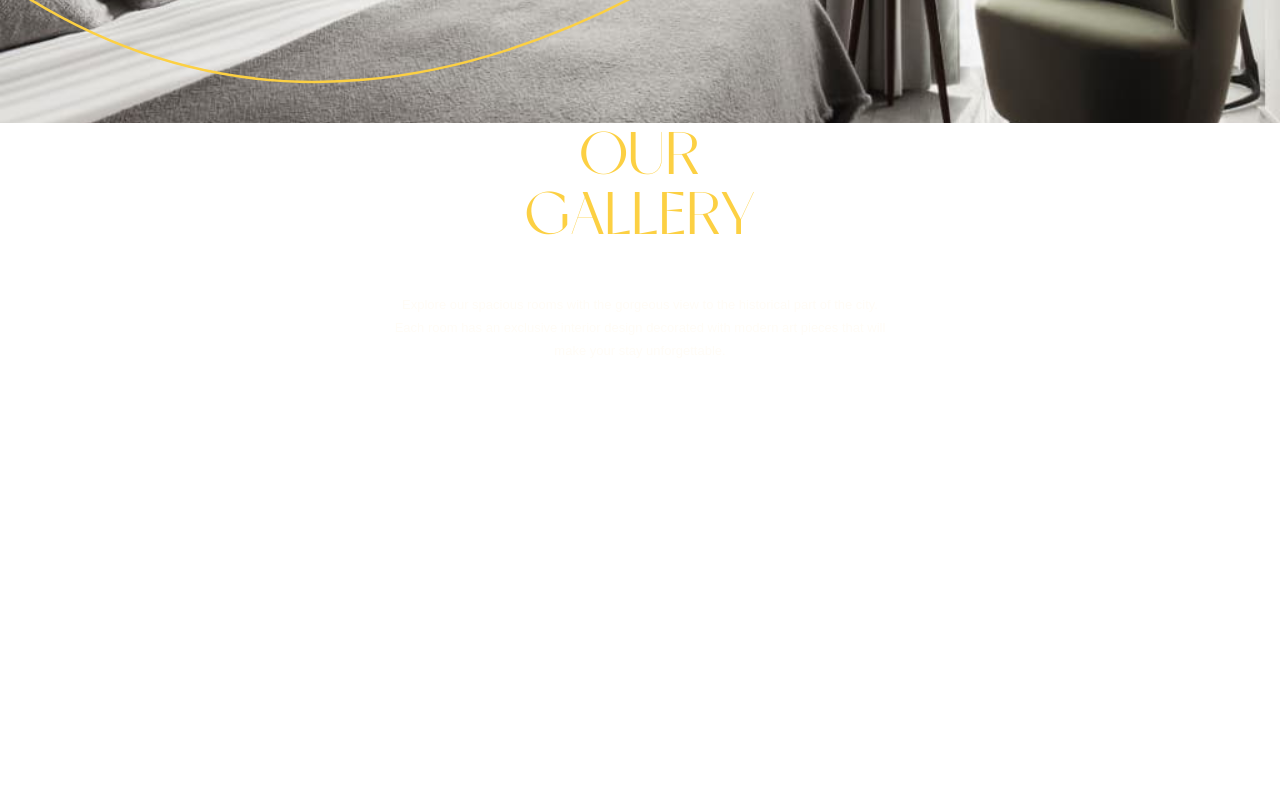
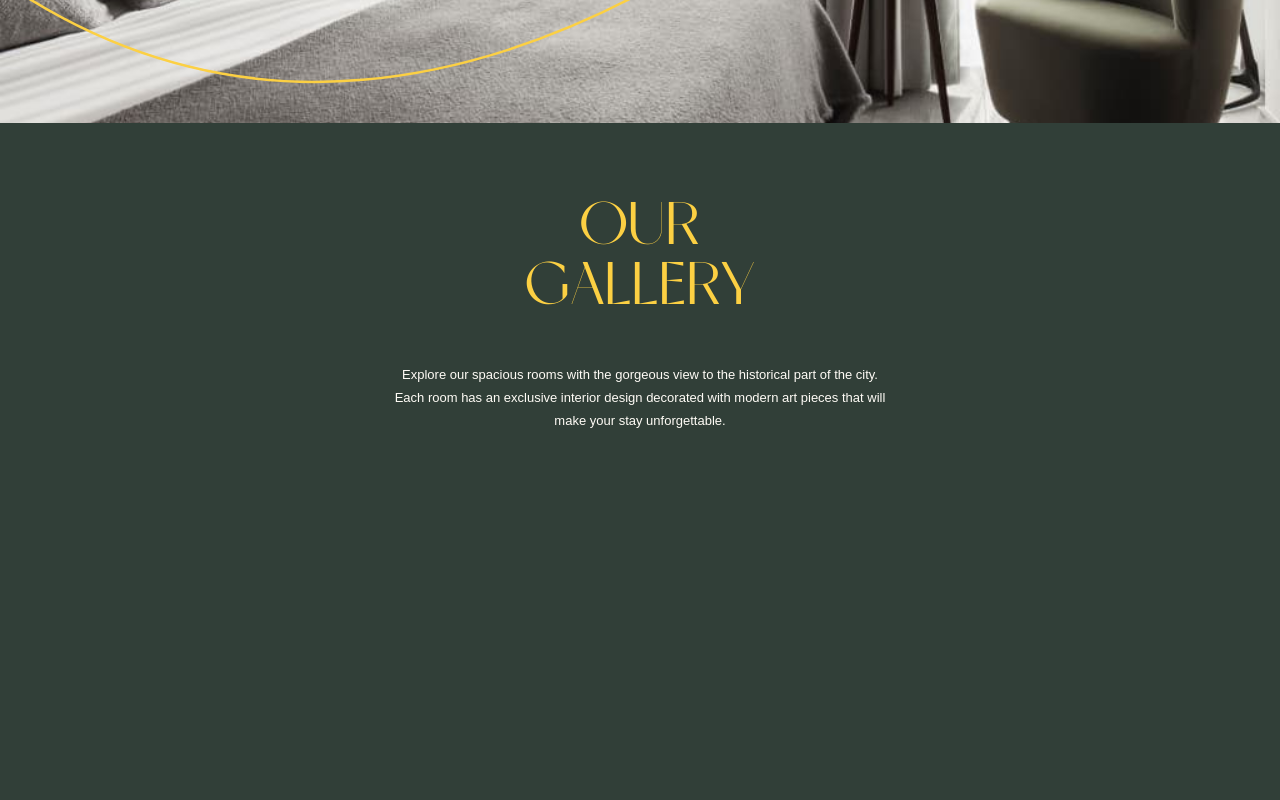
Before and after one commit to ABurianenko/hotel, a website built with Vite: page src/index.html in a window 1280 px wide. Shown: the part 3720-4520 px from the top of the page. Built offline with nearby package versions, Linux system fonts and the light colour scheme; a web font is replaced by a local one.

```diff
--- a/src/css/gallery.css
+++ b/src/css/gallery.css
@@ -25,7 +25,7 @@
 } */
 
 .our-gallery {
-  background-color: #313f38;
+  background-color: var(--primary-color);
   padding: 70px 10px;
   margin: 0 auto;
   min-height: 944px;
@@ -46,7 +46,7 @@
 }
 
 .gallery-label {
-  fill: #fcd043;
+  fill: var(--secondary-color);
   position: absolute;
   top: 65%;
   left: 50%;
@@ -61,7 +61,7 @@
   text-transform: uppercase;
   text-align: center;
   margin: 0 auto;
-  color: #fcd043;
+  color: var(--secondary-color);
   max-width: 338px;
   margin-bottom: 50px;
 }
--- a/src/partials/gallery.html
+++ b/src/partials/gallery.html
@@ -1,4 +1,4 @@
-<section class="our gallery">
+<section class="our-gallery">
   <div class="container">
     <div class="gellery-logo"></div>
     <h2 class="gallery-title">our Gallery</h2>
```
